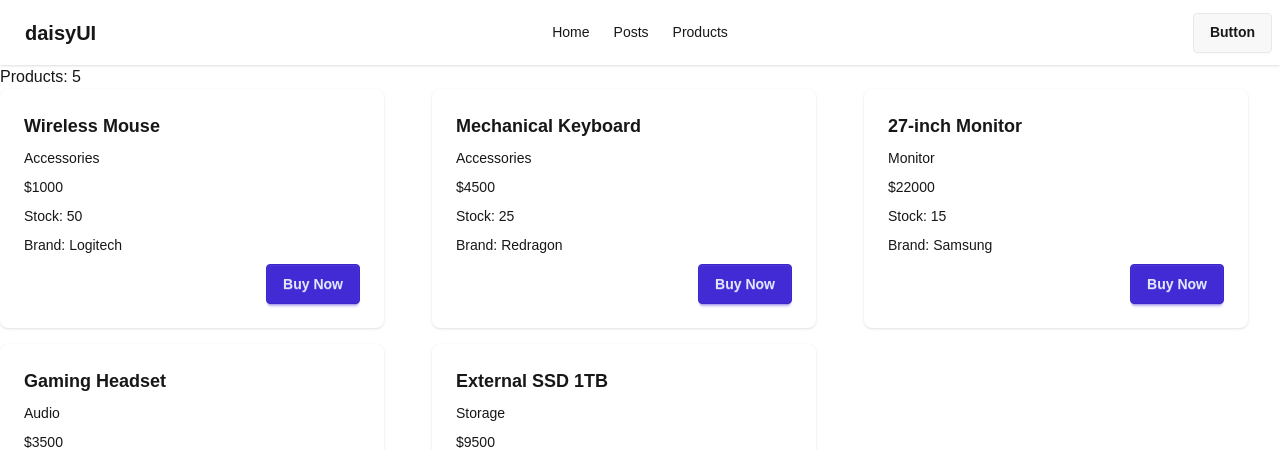
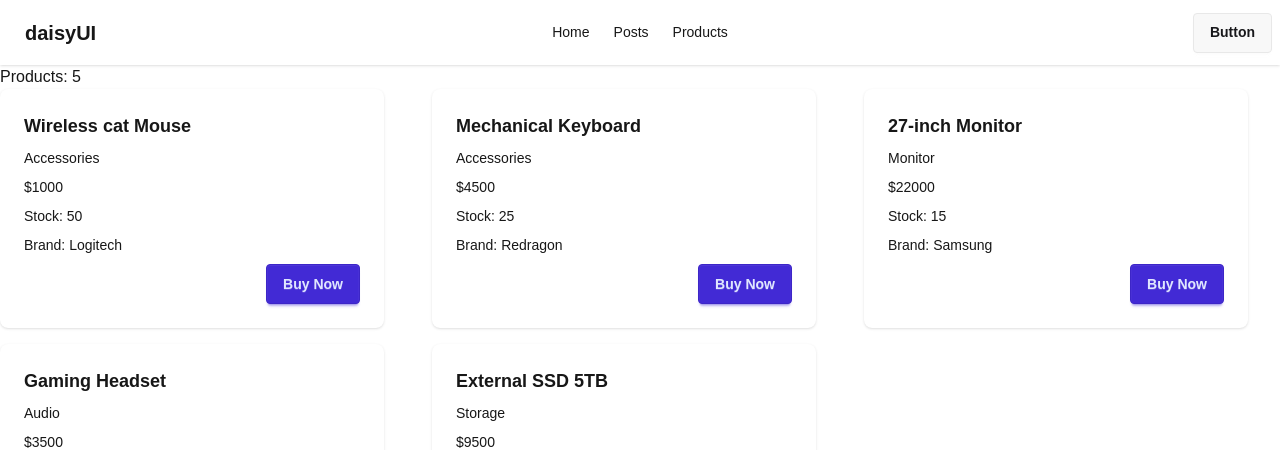
Before and after one commit to probillal/nextjs-data-fetching-recap, a Next.js app: page /products in a window 1280 px wide. Shown: the top 450 px of the page. Built offline with nearby package versions, Linux system fonts and the light colour scheme; data requests are answered from the project's data file.

Commit message:
understanding force cache and cache checking

```diff
--- a/db.json
+++ b/db.json
@@ -2,7 +2,7 @@
   "products": [
     {
       "id": 1,
-      "name": "Wireless Mouse",
+      "name": "Wireless cat Mouse",
       "category": "Accessories",
       "price": 1000,
       "stock": 50,
@@ -34,7 +34,7 @@
     },
     {
       "id": 5,
-      "name": "External SSD 1TB",
+      "name": "External SSD 5TB",
       "category": "Storage",
       "price": 9500,
       "stock": 20,
--- a/src/app/products/page.jsx
+++ b/src/app/products/page.jsx
@@ -1,7 +1,9 @@
 import ProductCard from "@/components/Header/ProductCard";
 
 const getProducts = async () => {
-  const res = await fetch("http://localhost:5000/products");
+  const res = await fetch("http://localhost:5000/products", {
+    cache: "force-cache",
+  });
   return res.json();
 };
 
```
